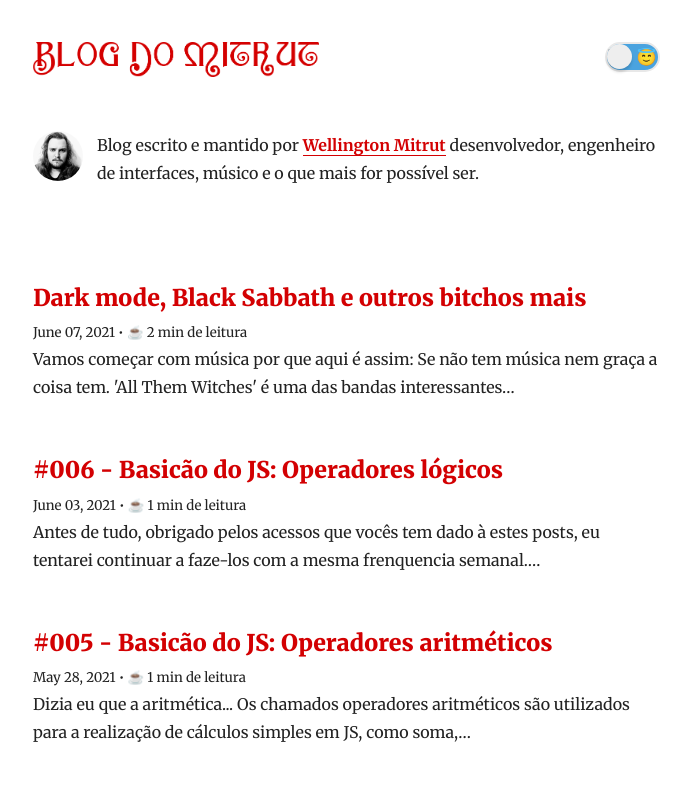
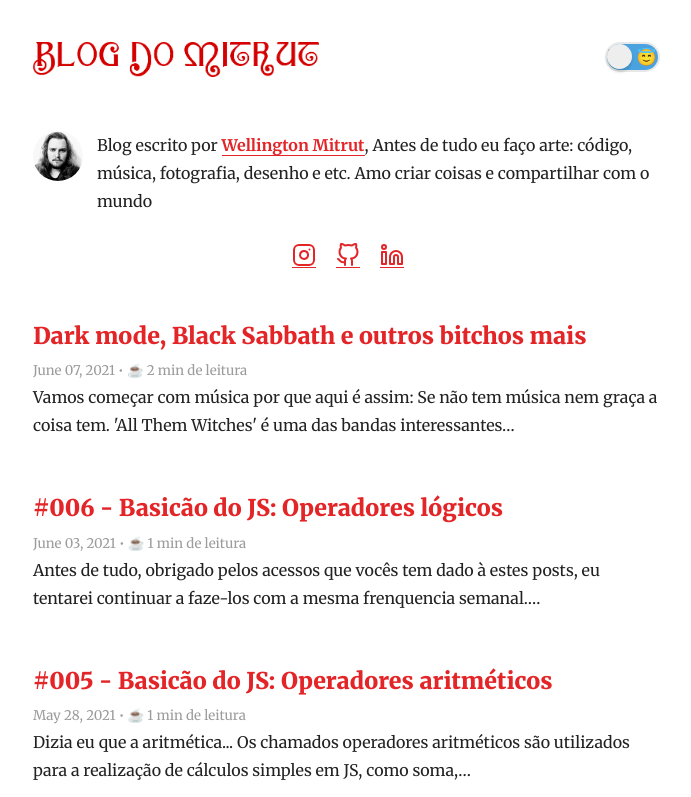
Before and after one commit to Wmitrut/wmblog-gatsby, a Gatsby site: page / in a window 1280 px wide. Shown: the top 797 px of the page, without its empty margins (292-983 px from the left). Built offline with nearby package versions, Linux system fonts and the light colour scheme; Gatsby itself is replaced by a stand-in of ours; some packages are replaced by stand-ins of ours.

Commit message:
Novos estilos

```diff
--- a/gatsby-config.js
+++ b/gatsby-config.js
@@ -75,7 +75,7 @@ module.exports = {
         short_name: `Mitrut`,
         start_url: `/`,
         background_color: `#ffffff`,
-        theme_color: `#D30002`,
+        theme_color: `#e32528`,
         display: `standalone`,
         icon: `content/assets/icon.png`,
         include_favicon: true,
--- a/package.json
+++ b/package.json
@@ -34,6 +34,7 @@
     "react": "^16.5.1",
     "react-custom-share": "^0.4.8",
     "react-dom": "^16.5.1",
+    "react-feather": "^2.0.9",
     "react-helmet": "^5.2.0",
     "react-icons": "^3.4.0",
     "react-typography": "^0.16.13",
--- a/src/components/Bio.js
+++ b/src/components/Bio.js
@@ -1,6 +1,7 @@
 import React from 'react'
 import { StaticQuery, graphql } from 'gatsby'
 import Image from 'gatsby-image'
+import { Instagram, GitHub, Linkedin } from 'react-feather';
 
 import { rhythm } from '../utils/typography'
 
@@ -11,15 +12,16 @@ function Bio() {
       render={data => {
         const { author, social } = data.site.siteMetadata
         return (
+          <>
           <div
             style={{
               display: `flex`,
-              marginBottom: rhythm(2.5),
             }}
           >
             <Image
               fixed={data.avatar.childImageSharp.fixed}
               alt={author}
+
               style={{
                 marginRight: rhythm(1 / 2),
                 marginBottom: 0,
@@ -28,15 +30,22 @@ function Bio() {
               }}
             />
             <p>
-              Blog escrito e mantido por
+              Blog escrito por
               {` `}
               <a href={`https://github.com/${social.twitter}`}>
               <strong>{author}</strong>
               </a>
-              {` `}
-               desenvolvedor, engenheiro de interfaces, músico e o que mais for possível ser.
+              , Antes de tudo eu faço arte: código, música, fotografia, desenho e etc. Amo criar coisas
+              e compartilhar com o mundo
             </p>
+
           </div>
+          <div className='social-button-area'>
+            <a href='https://www.instagram.com/wmitrut/' target='_blank' noref noopener alt="Instagram" className='social-button'><Instagram/></a>
+            <a href='https://github.com/Wmitrut' target='_blank' noref noopener alt="Instagram" className='social-button'><GitHub/></a>
+            <a href='https://www.linkedin.com/in/wmitrut/' target='_blank' noref noopener alt="Linkedin" className='social-button'><Linkedin/></a>
+          </div>
+          </>
         )
       }}
     />
@@ -47,7 +56,7 @@ const bioQuery = graphql`
   query BioQuery {
     avatar: file(absolutePath: { regex: "/profile-pic.jpg/" }) {
       childImageSharp {
-        fixed(width: 50, height: 50) {
+        fixed(width: 50, height: 50, quality: 100) {
           ...GatsbyImageSharpFixed
         }
       }
--- a/src/components/Layout.js
+++ b/src/components/Layout.js
@@ -24,14 +24,14 @@ class Layout extends React.Component {
             ...scale(0.5),
             marginBottom: rhythm(1.5),
             marginTop: 0,
-            color: '#D30002',
+            color: '#e32528',
           }}
         >
           <Link
             style={{
               boxShadow: `none`,
               textDecoration: `none`,
-              color: '#D30002',
+              color: '#e32528',
             }}
             to={`/`}
           >
@@ -55,14 +55,13 @@ class Layout extends React.Component {
             style={{
               boxShadow: `none`,
               textDecoration: `none`,
-              color: '#D30002',
+              color: '#e32528',
               display: `flex`,
               alignItems: `center`,
             }}
             to={`/`}
           >
             {' '}
-            ◄
             <img src={blogsabbath} alt="blog do mitrut" style={{maxWidth: "30%", margin:0}}/>
           </Link>{' '}
         </h3>
--- a/src/components/ThemeToggle.js
+++ b/src/components/ThemeToggle.js
@@ -18,10 +18,7 @@ class ThemeToggle extends React.Component {
              <p className="angel">😇</p>
              </div>
              <div class="bullet"></div>
-
           </label>
-
-
         )}
       </ThemeToggler>
     )
--- a/src/pages/index.js
+++ b/src/pages/index.js
@@ -33,7 +33,7 @@ class BlogIndex extends React.Component {
                   {title}
                 </Link>
               </h3>
-              <small>
+              <small style={{color:"#9c9c9c"}}>
                 {node.frontmatter.date}
                 {` • ${cups(node.timeToRead)}`}
               </small>
--- a/src/templates/blog-post.js
+++ b/src/templates/blog-post.js
@@ -42,7 +42,7 @@ class BlogPostTemplate extends React.Component {
             marginTop: rhythm(-1),
           }}
         >
-        <small>
+        <small style={{color:"#9c9c9c"}}>
           {post.frontmatter.date}
           {` • ${cups(post.timeToRead)}`}
 
--- a/src/utils/global.css
+++ b/src/utils/global.css
@@ -4,10 +4,10 @@ body {
   --bg: white;
   --textNormal: #222;
   --textTitle: #222;
-  --textLink: #D30002;
+  --textLink: #e32528;
   --hr: hsla(0, 0%, 0%, 0.2);
-
   background-color: var(--bg);
+  transition: 0.3s all;
 }
 
 body.dark {
@@ -16,7 +16,7 @@ body.dark {
   --bg: #000;
   --textNormal: rgba(255, 255, 255, 0.88);
   --textTitle: white;
-  --textLink: #D30002;
+  --textLink: #e32528;
   --hr: hsla(0, 0%, 100%, 0.2);
 }
 
@@ -92,7 +92,7 @@ label > input[type=checkbox] {
 }
 
 .check-1 input:checked~.inner {
-  border: 15px solid #D30002;
+  border: 15px solid #e32528;
   transition: all .2s ease;
 }
 
@@ -100,6 +100,30 @@ label > input[type=checkbox] {
   left: 28px;
   transition: all .3s ease;
   animation: .2s bullet;
+}
+
+.social-button-area{
+  display: flex;
+  flex-direction: row;
+  align-items: center;
+  justify-content: center;
+  margin-bottom: 20px;
+}
+
+.social-button{
+  display: flex;
+  flex-direction: column;
+  align-items: center;
+  justify-content: center;
+  border: none;
+  background: none;
+  text-decoration: none !important;
+  margin: 0px 10px;
+  transition: 0.2s all;
+}
+
+.social-button:hover{
+  opacity: 0.3;
 }
 
 @keyframes bullet {
```
Also changed, not shown: content/assets/icon.svg, 1 other file.
